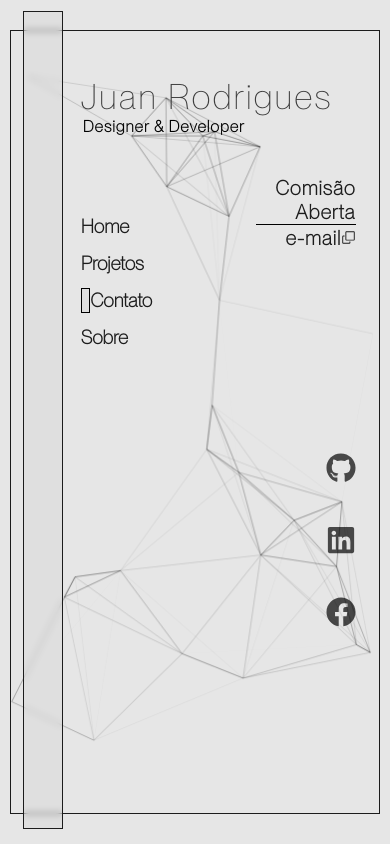
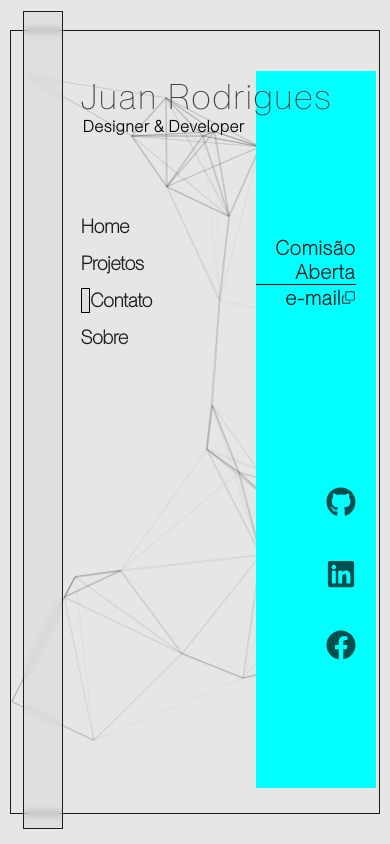
Before and after one commit to x-Cloudy/Portifolio, a React (Vite) app: page / in a window 390 px wide. Both pictures are taken after a click on the button "Contato". Built offline with nearby package versions, Linux system fonts and the light colour scheme.

Commit message:
mobile version add

```diff
--- a/src/assets/Contato/Contato.css
+++ b/src/assets/Contato/Contato.css
@@ -5,13 +5,14 @@
   align-items: end;
   position: absolute;
   right: 1%;
-  top: 4.2%;
-  width: 400px;
+  top: 40px;
+  width: 120px;
   height: 85vh;
   /* border: 1px solid black;
   background-color: rgba(194, 193, 193, 0.2);
   backdrop-filter: blur(3px); */
-  padding: 20px;
+  padding: 50px 20px 20px 20px;
+  background-color: aqua;
 }
 
 .contato-texto {
@@ -22,6 +23,7 @@
   color: #1c1c1c;
   letter-spacing: 1px;
   font-weight: 600;
+  margin-top: 50px;
 }
 
 .contato-texto .line {
--- a/src/assets/Home/Home.css
+++ b/src/assets/Home/Home.css
@@ -20,6 +20,6 @@
   .home {
     scale: 0.8;
     right: 15px;
-    bottom: 15px;
+    bottom: 55px;
   }
 }
--- a/src/assets/Projetos/Projetos.css
+++ b/src/assets/Projetos/Projetos.css
@@ -112,6 +112,7 @@ strong {
     flex-direction: column-reverse;
     align-items: end;
     padding-right: 30px;
+    margin-bottom: -10px;
   }
 
   .desc-div {
--- a/src/assets/Sobre/Sobre.css
+++ b/src/assets/Sobre/Sobre.css
@@ -83,6 +83,7 @@
   height: 600px;
   margin-top: 10px;
   overflow-y: scroll;
+  overflow-x: hidden;
 }
 .sobre-skills::-webkit-scrollbar {
   display: none;
@@ -174,10 +175,19 @@
 
   .sobre-skills {
     height: 70vh;
+    text-align: start;
+    margin-left: 30px;
   }
 
   .container-carousel {
     width: 45vw;
   }
 
+  .sobre-texto p {
+    letter-spacing: 0px;
+  }
+
+  .sobre-skills ul {
+    letter-spacing: 0px;
+  }
 }
```
